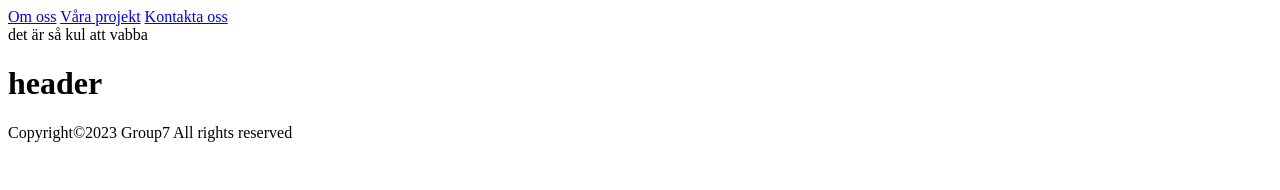
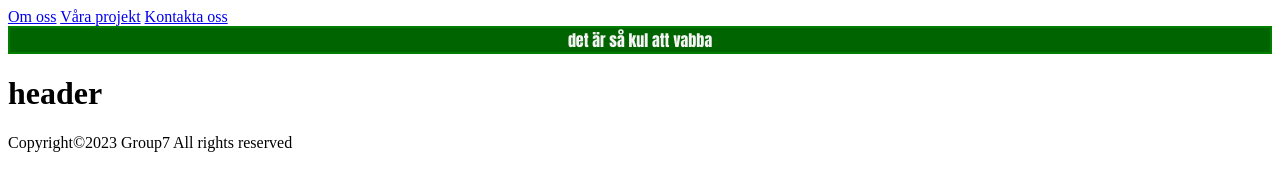
Before and after one commit to davidb-webdev/git-collab, a plain HTML site: page index.html in a window 1280 px wide. Drawn offline with Linux system fonts and the light colour scheme.

Commit message:
styled the div

```diff
--- a/style.css
+++ b/style.css
@@ -1 +1,7 @@
-/* Stylish! */
+div {
+    font-family: Impact, Haettenschweiler, 'Arial Narrow Bold', sans-serif;
+    color: whitesmoke;
+    background-color: darkgreen;
+    text-align: center;
+    border: 2px solid green;
+}
```
